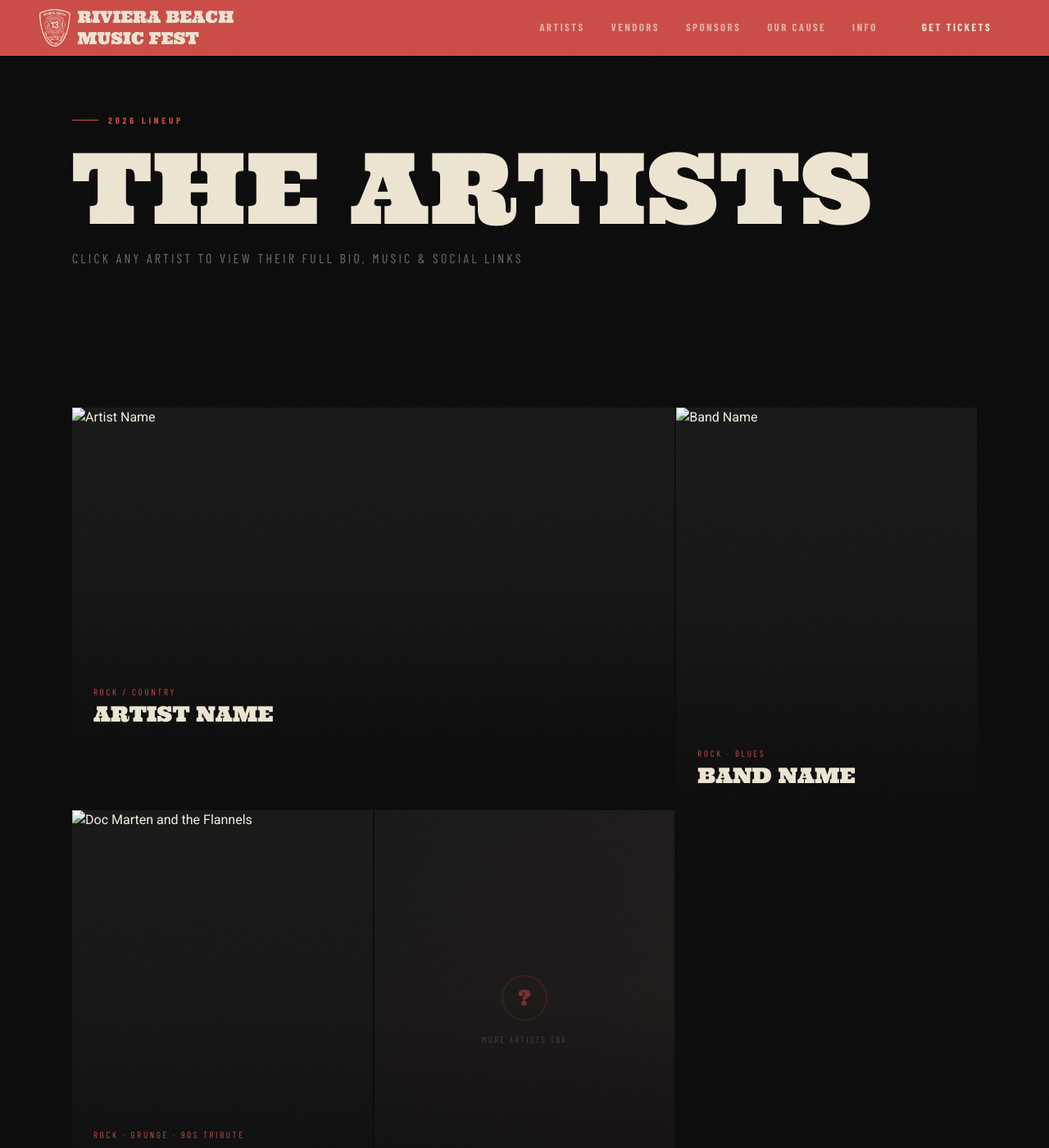
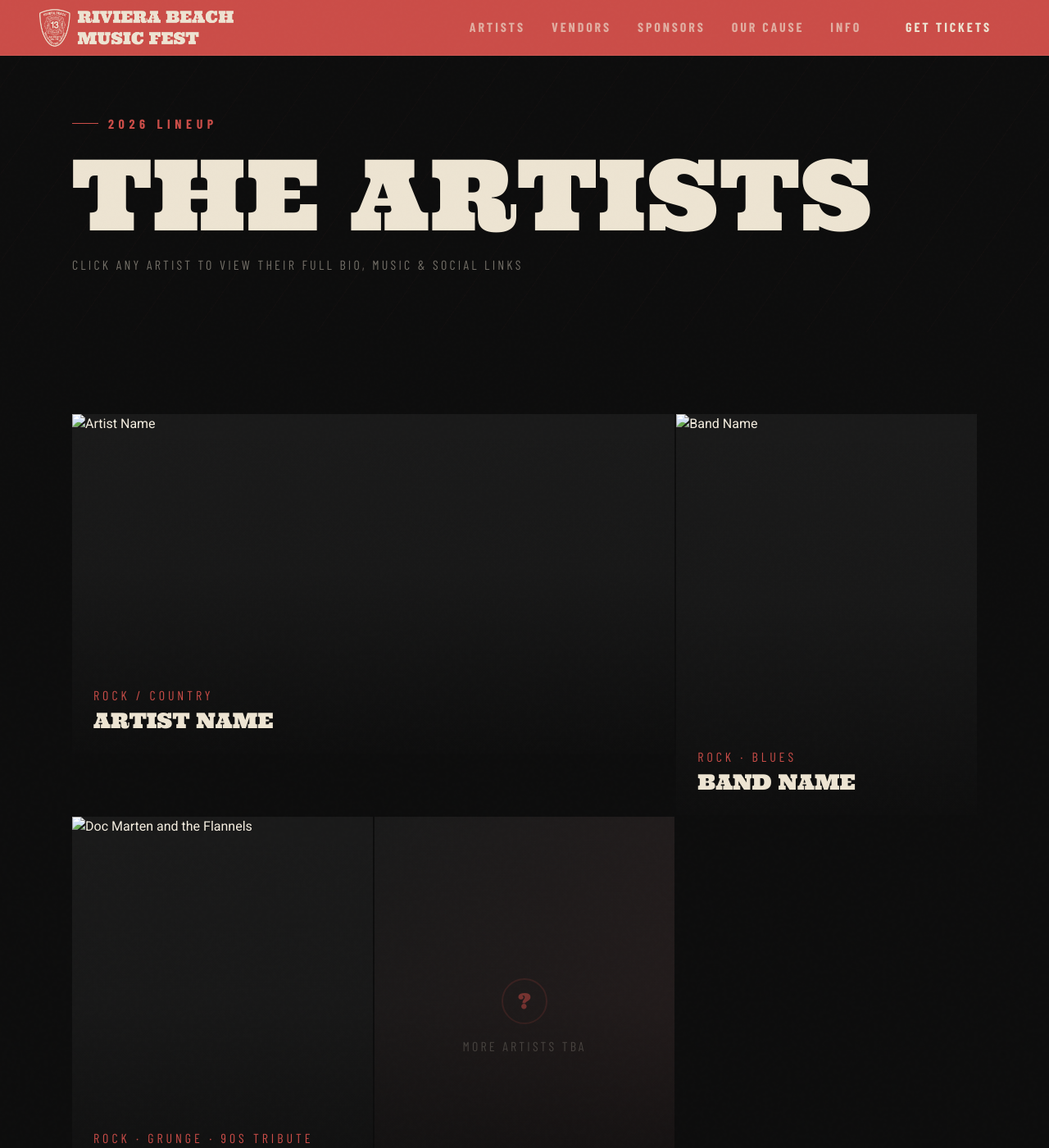
Before and after one commit to RBVFC/rbmf, a Jekyll site: the page built from artists/index.html, in a window 1280 px wide and 1400 px high. Shown: the whole window at 82% size. Built offline with Jekyll 4.4.1, drawn with Linux system fonts in a browser that asks for light colours; some web fonts are replaced.

Commit message:
Update increase all fonts to min 16px

```diff
--- a/assets/css/main.css
+++ b/assets/css/main.css
@@ -66,7 +66,7 @@ h1, h2, h3, h4 {
 h1 { font-size: clamp(56px, 10vw, 120px); }
 h2 { font-size: clamp(32px, 5.5vw, 64px); }
 h3 { font-size: clamp(20px, 3vw, 32px); }
-h4 { font-size: clamp(16px, 2vw, 22px); }
+h4 { font-size: clamp(18px, 2vw, 22px); }
 
 p { margin-bottom: 1em; }
 p:last-child { margin-bottom: 0; }
@@ -86,7 +86,7 @@ p:last-child { margin-bottom: 0; }
 /* ── COMPONENTS: LABELS & SECTION HEADERS ── */
 .label {
   font-family: var(--font-ui);
-  font-size: 11px;
+  font-size: 16px;
   font-weight: 700;
   letter-spacing: 0.35em;
   text-transform: uppercase;
@@ -116,7 +116,7 @@ p:last-child { margin-bottom: 0; }
   display: inline-block;
   font-family: var(--font-ui);
   font-weight: 700;
-  font-size: 13px;
+  font-size: 16px;
   letter-spacing: 0.22em;
   text-transform: uppercase;
   padding: 15px 38px;
@@ -168,7 +168,7 @@ p:last-child { margin-bottom: 0; }
 
 .site-nav__logo {
   font-family: var(--font-display);
-  font-size: 12px;
+  font-size: 16px;
   letter-spacing: 0.12em;
   color: var(--cream);
   text-transform: uppercase;
@@ -185,7 +185,7 @@ p:last-child { margin-bottom: 0; }
 .site-nav__links a {
   font-family: var(--font-ui);
   font-weight: 700;
-  font-size: 13px;
+  font-size: 16px;
   letter-spacing: 0.18em;
   text-transform: uppercase;
   color: rgba(237,228,210,0.65);
@@ -263,7 +263,7 @@ p:last-child { margin-bottom: 0; }
 .ticker__item {
   font-family: var(--font-ui);
   font-weight: 700;
-  font-size: 13px;
+  font-size: 16px;
   letter-spacing: 0.25em;
   text-transform: uppercase;
   color: var(--cream);
@@ -301,7 +301,7 @@ p:last-child { margin-bottom: 0; }
 .countdown__num.tick { background: rgba(203,77,72,0.12); }
 .countdown__label {
   font-family: var(--font-ui);
-  font-size: 10px;
+  font-size: 16px;
   letter-spacing: 0.3em;
   text-transform: uppercase;
   opacity: 0.4;
@@ -362,7 +362,7 @@ p:last-child { margin-bottom: 0; }
 }
 .artist-card__placeholder-text {
   font-family: var(--font-ui);
-  font-size: 11px;
+  font-size: 16px;
   letter-spacing: 0.2em;
   text-transform: uppercase;
   opacity: 0.3;
@@ -379,7 +379,7 @@ p:last-child { margin-bottom: 0; }
 .artist-card:hover .artist-card__overlay { transform: translateY(0); }
 .artist-card__genre {
   font-family: var(--font-ui);
-  font-size: 11px;
+  font-size: 16px;
   letter-spacing: 0.25em;
   text-transform: uppercase;
   color: var(--red);
@@ -393,7 +393,7 @@ p:last-child { margin-bottom: 0; }
   color: var(--cream);
 }
 .artist-card__bio-peek {
-  font-size: 13px;
+  font-size: 16px;
   opacity: 0;
   max-height: 0;
   overflow: hidden;
@@ -439,7 +439,7 @@ p:last-child { margin-bottom: 0; }
 .artist-detail__meta-item { display: flex; flex-direction: column; gap: 3px; }
 .artist-detail__meta-label {
   font-family: var(--font-ui);
-  font-size: 10px;
+  font-size: 16px;
   letter-spacing: 0.25em;
   text-transform: uppercase;
   opacity: 0.4;
@@ -447,14 +447,14 @@ p:last-child { margin-bottom: 0; }
 .artist-detail__meta-value {
   font-family: var(--font-ui);
   font-weight: 600;
-  font-size: 15px;
+  font-size: 16px;
 }
 .artist-detail__bio { font-size: 16px; line-height: 1.8; opacity: 0.85; margin-bottom: 32px; }
 .artist-detail__links { display: flex; gap: 10px; flex-wrap: wrap; }
 .artist-link {
   font-family: var(--font-ui);
   font-weight: 700;
-  font-size: 12px;
+  font-size: 16px;
   letter-spacing: 0.18em;
   text-transform: uppercase;
   padding: 9px 18px;
@@ -480,7 +480,7 @@ p:last-child { margin-bottom: 0; }
 }
 .artist-audio__label {
   font-family: var(--font-ui);
-  font-size: 11px;
+  font-size: 16px;
   letter-spacing: 0.25em;
   text-transform: uppercase;
   opacity: 0.4;
@@ -494,7 +494,7 @@ audio { width: 100%; accent-color: var(--red); }
   align-items: center;
   gap: 8px;
   font-family: var(--font-ui);
-  font-size: 12px;
+  font-size: 16px;
   letter-spacing: 0.2em;
   text-transform: uppercase;
   opacity: 0.5;
@@ -509,7 +509,7 @@ audio { width: 100%; accent-color: var(--red); }
 .schedule-table thead tr { border-bottom: 1px solid rgba(237,228,210,0.15); }
 .schedule-table th {
   font-family: var(--font-ui);
-  font-size: 11px;
+  font-size: 16px;
   letter-spacing: 0.25em;
   text-transform: uppercase;
   opacity: 0.4;
@@ -539,7 +539,7 @@ audio { width: 100%; accent-color: var(--red); }
 }
 .sched-stage {
   font-family: var(--font-ui);
-  font-size: 12px;
+  font-size: 16px;
   letter-spacing: 0.15em;
   text-transform: uppercase;
   color: var(--teal);
@@ -547,7 +547,7 @@ audio { width: 100%; accent-color: var(--red); }
 }
 .sched-genre {
   font-family: var(--font-ui);
-  font-size: 11px;
+  font-size: 16px;
   letter-spacing: 0.15em;
   text-transform: uppercase;
   padding: 4px 10px;
@@ -563,7 +563,7 @@ audio { width: 100%; accent-color: var(--red); }
 }
 .headliner-badge {
   font-family: var(--font-ui);
-  font-size: 10px;
+  font-size: 16px;
   letter-spacing: 0.2em;
   text-transform: uppercase;
   background: var(--red);
@@ -589,7 +589,7 @@ audio { width: 100%; accent-color: var(--red); }
 .ticket-card--featured { background: var(--black); border-color: rgba(237,228,210,0.38); }
 .ticket-tier {
   font-family: var(--font-ui);
-  font-size: 11px;
+  font-size: 16px;
   letter-spacing: 0.3em;
   text-transform: uppercase;
   opacity: 0.6;
@@ -603,11 +603,11 @@ audio { width: 100%; accent-color: var(--red); }
   margin-bottom: 8px;
 }
 .ticket-price sup { font-size: 22px; vertical-align: super; }
-.ticket-desc { font-size: 14px; opacity: 0.65; margin-bottom: 24px; line-height: 1.6; }
+.ticket-desc { font-size: 16px; opacity: 0.65; margin-bottom: 24px; line-height: 1.6; }
 .ticket-perks { margin-bottom: 28px; }
 .ticket-perks li {
   font-family: var(--font-ui);
-  font-size: 13px;
+  font-size: 16px;
   letter-spacing: 0.07em;
   padding: 7px 0;
   border-bottom: 1px solid rgba(237,228,210,0.08);
@@ -621,7 +621,7 @@ audio { width: 100%; accent-color: var(--red); }
   background: var(--cream);
   color: var(--black);
   font-family: var(--font-ui);
-  font-size: 10px;
+  font-size: 16px;
   letter-spacing: 0.2em;
   text-transform: uppercase;
   padding: 6px 14px 16px;
@@ -633,7 +633,7 @@ audio { width: 100%; accent-color: var(--red); }
 .vendor-card { padding: 28px 22px; }
 .vendor-category {
   font-family: var(--font-ui);
-  font-size: 10px;
+  font-size: 16px;
   letter-spacing: 0.25em;
   text-transform: uppercase;
   color: var(--red);
@@ -665,7 +665,7 @@ audio { width: 100%; accent-color: var(--red); }
 .sponsor-tier { margin-bottom: 52px; }
 .sponsor-tier__title {
   font-family: var(--font-ui);
-  font-size: 11px;
+  font-size: 16px;
   letter-spacing: 0.3em;
   text-transform: uppercase;
   color: rgba(237,228,210,0.3);
@@ -684,7 +684,7 @@ audio { width: 100%; accent-color: var(--red); }
   background: var(--black-2);
   border: 1px solid rgba(237,228,210,0.08);
   font-family: var(--font-display);
-  font-size: 14px;
+  font-size: 16px;
   text-transform: uppercase;
   letter-spacing: 0.04em;
   color: rgba(237,228,210,0.38);
@@ -694,7 +694,7 @@ audio { width: 100%; accent-color: var(--red); }
 }
 .sponsor-logo:hover { border-color: rgba(237,228,210,0.28); color: rgba(237,228,210,0.75); }
 .sponsor-logo--presenting { min-width: 240px; padding: 28px 52px; font-size: 18px; border-color: rgba(203,77,72,0.28); color: rgba(237,228,210,0.65); }
-.sponsor-logo--empty { border-style: dashed; opacity: 0.32; font-size: 11px; letter-spacing: 0.2em; font-family: var(--font-ui); }
+.sponsor-logo--empty { border-style: dashed; opacity: 0.32; font-size: 16px; letter-spacing: 0.2em; font-family: var(--font-ui); }
 .sponsor-logo--empty:hover { opacity: 0.55; }
 
 /* ── CAUSE / STATS ── */
@@ -717,7 +717,7 @@ audio { width: 100%; accent-color: var(--red); }
 .stat-number span { color: var(--red); font-size: 28px; }
 .stat-label {
   font-family: var(--font-ui);
-  font-size: 12px;
+  font-size: 16px;
   letter-spacing: 0.15em;
   text-transform: uppercase;
   opacity: 0.55;
@@ -740,7 +740,7 @@ audio { width: 100%; accent-color: var(--red); }
   color: var(--cream);
   margin-bottom: 10px;
 }
-.info-card__body { font-size: 14px; opacity: 0.78; line-height: 1.7; }
+.info-card__body { font-size: 16px; opacity: 0.78; line-height: 1.7; }
 
 /* ── FOOTER ── */
 .site-footer {
@@ -764,17 +764,17 @@ audio { width: 100%; accent-color: var(--red); }
   margin-bottom: 14px;
 }
 .site-footer__brand-name span { color: var(--red); }
-.site-footer__tagline { font-size: 13px; opacity: 0.45; line-height: 1.7; max-width: 320px; }
+.site-footer__tagline { font-size: 16px; opacity: 0.45; line-height: 1.7; max-width: 320px; }
 .site-footer__col-title {
   font-family: var(--font-ui);
-  font-size: 11px;
+  font-size: 16px;
   letter-spacing: 0.3em;
   text-transform: uppercase;
   opacity: 0.38;
   margin-bottom: 18px;
 }
 .site-footer__links li { margin-bottom: 8px; }
-.site-footer__links a { font-size: 14px; color: rgba(237,228,210,0.55); transition: color 0.2s; }
+.site-footer__links a { font-size: 16px; color: rgba(237,228,210,0.55); transition: color 0.2s; }
 .site-footer__links a:hover { color: var(--red); }
 .site-footer__bottom {
   padding-top: 24px;
@@ -784,13 +784,13 @@ audio { width: 100%; accent-color: var(--red); }
 }
 .site-footer__copy {
   font-family: var(--font-ui);
-  font-size: 12px;
+  font-size: 16px;
   letter-spacing: 0.1em;
   opacity: 0.3;
 }
 .site-footer__fire {
   font-family: var(--font-ui);
-  font-size: 11px;
+  font-size: 16x;
   letter-spacing: 0.18em;
   text-transform: uppercase;
   opacity: 0.3;
```
